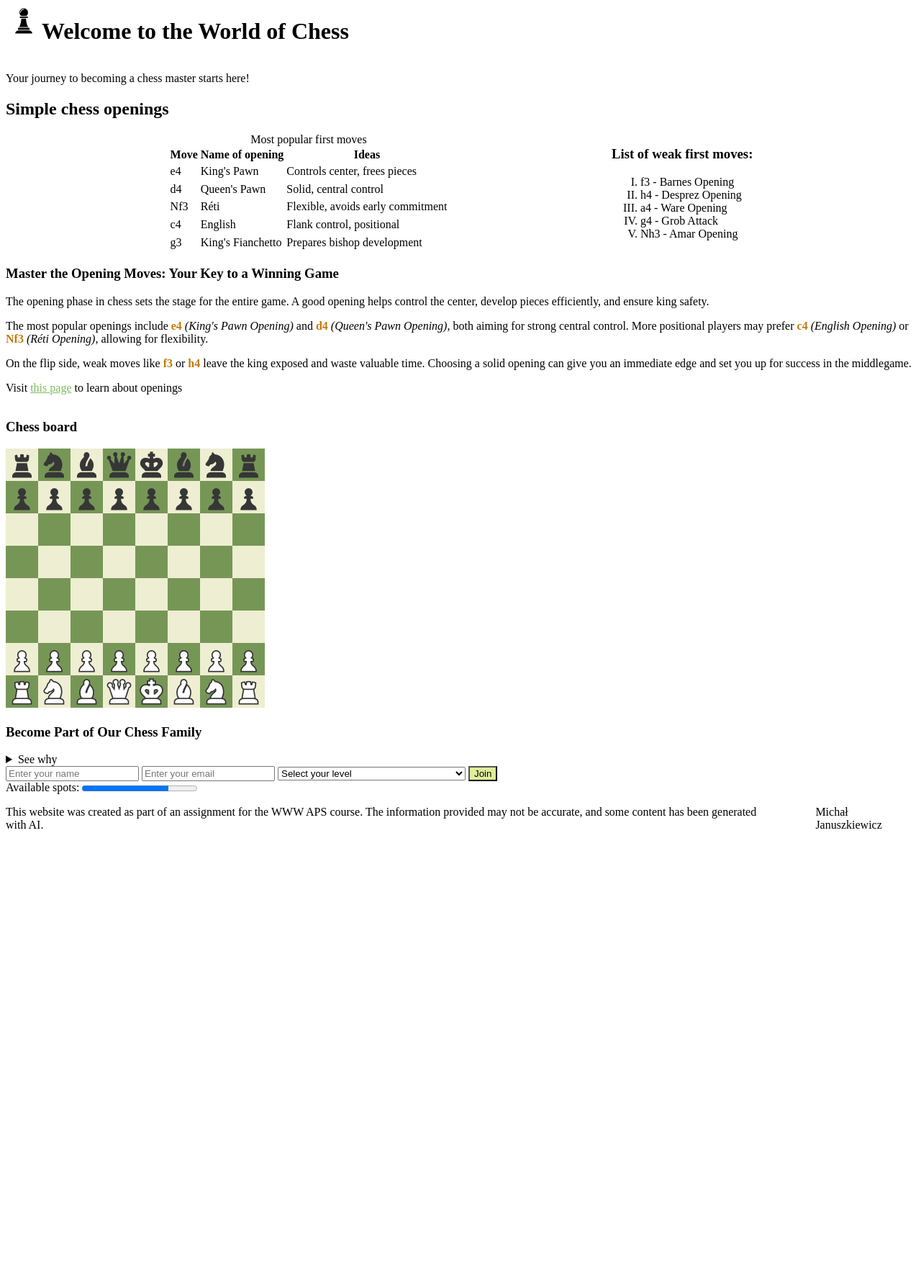
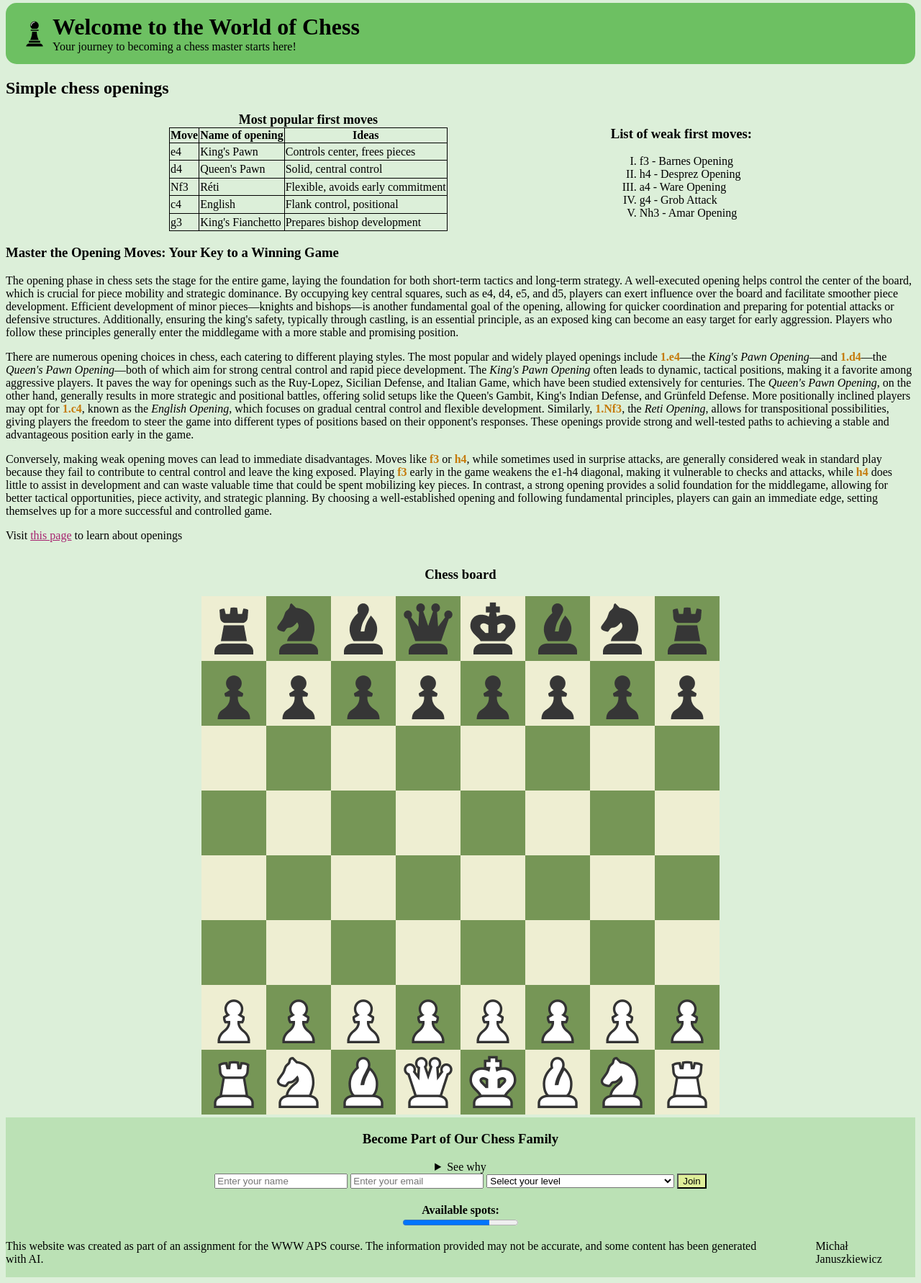
Before and after one commit to M1chalj/M1chalj.github.io, a plain HTML site: page introduction_to_openings/index.html in a window 1280 px wide. Shown: the part 4-1786 px from the top of the page at 72% size. Before the commit the page ends 1183 px from the top, so only its background shows below. Drawn offline with Linux system fonts and the light colour scheme.

Commit message:
adding more features to css

```diff
--- a/introduction_to_openings/assets/css/style.scss
+++ b/introduction_to_openings/assets/css/style.scss
@@ -1,7 +1,14 @@
-$background-hover-color: rgb(63, 61, 61);
-$background-hover-text-color: rgb(238, 238, 238);
+@use "sass:color";
 
-$link-color: rgb(127, 189, 98);
+$background-hover-color: rgb(147, 207, 139);
+$background-hover-text-color: rgb(49, 77, 45);
+
+$header-bcgclr: rgb(109, 192, 98);
+$background-color: rgba(147, 207, 139, 0.322);
+
+$footer-background-color: rgba(109, 192, 98, 0.3);
+
+$link-color: rgb(167, 36, 112);
 $text-default: rgb(0, 0, 0);
 $text-strong: rgb(197, 122, 10);
 
@@ -29,8 +36,10 @@ $button-background: rgb(222, 238, 153);
 }
 
 @media (min-width: 800px) {
-    footer:hover {
-        @include hover-react();
+    footer {
+        #disclaimer:hover {
+            @include hover-react();
+        }
     }
 
     #content {
@@ -44,8 +53,13 @@ $button-background: rgb(222, 238, 153);
     }
 }
 
+#chessboard-image {
+    text-align: center;
+}
+
 body {
-    color: $text-default
+    color: $text-default;
+    background-color: $background-color;
 }
 
 a {
@@ -61,7 +75,6 @@ strong {
     flex-direction: column;
 }
 
-
 #stats {
     display: flex;
     justify-content: space-evenly;
@@ -73,17 +86,71 @@ summary:hover {
 
 footer {
     display: flex;
+    flex-direction: column;
     justify-content: center;
-    gap: 50px;
+
+    background-color: $footer-background-color;
+
+    #enrollment-form {
+        display: flex;
+        flex-direction: column;
+        justify-content: center;
+        * {
+            margin-inline: auto;
+        }
+        h4 {
+            margin-bottom: 0px;
+        }
+    }
+
+    #disclaimer {
+        display: flex;
+        justify-content: center;
+        gap: 50px;
+    }
+
 }
 
-#upper-header {
+table, th, td {
+    border: 1px solid;
+}
+
+table {
+    border-collapse: collapse;
+
+    caption {
+        font-size: large;
+        font-weight: bold;
+    }
+}
+
+header {
     display: flex;
+    background-color: $header-bcgclr;
+    padding: 15px;
+    border-radius: 15px;
+
+    #logo {
+        display: flex;
+        flex-direction: column;
+        justify-content: center;
+    }
+
+    #title {
+        display: flex;
+        flex-direction: column;
+        h1 {
+            margin: 0px;
+        }
+        p {
+            margin: 0px;
+        }
+    }
 }
 
 button {
     background-color: $button-background;
     &:hover {
-        background-color: darken($button-background, 50%);
+        background-color: color.adjust($button-background, $lightness: -50%)
     }
 }
--- a/introduction_to_openings/index.html
+++ b/introduction_to_openings/index.html
@@ -6,11 +6,9 @@
 <body>
     <link rel="stylesheet" type="text/css" href="assets/css/style.css">
     <header>
-        <div id="upper-header">
-            <a href="https://m1chalj.github.io"><img src="assets/img/pawn.jpg" width="50" height="50" alt="Pawn"></a>
+        <a id="logo" href="https://m1chalj.github.io"><img src="assets/img/pawn.png" width="50" height="50" alt="Pawn"></a>
+        <div id="title">
             <h1>Welcome to the World of Chess</h1>
-        </div>
-        <div id="lower-header">
             <p>Your journey to becoming a chess master starts here!</p>
         </div>
     </header>
@@ -70,9 +68,9 @@
             </div>
             <div id="main-content">
                 <h3>Master the Opening Moves: Your Key to a Winning Game</h3>
-                <p>The opening phase in chess sets the stage for the entire game. A good opening helps control the center, develop pieces efficiently, and ensure king safety.</p>
-                <p>The most popular openings include <strong>e4</strong> <em>(King's Pawn Opening)</em> and <strong>d4</strong> <em>(Queen's Pawn Opening)</em>, both aiming for strong central control. More positional players may prefer <strong>c4</strong> <em>(English Opening)</em> or <strong>Nf3</strong> <em>(R&eacute;ti Opening)</em>, allowing for flexibility.</p>
-                <p>On the flip side, weak moves like <strong>f3</strong> or <strong>h4</strong> leave the king exposed and waste valuable time. Choosing a solid opening can give you an immediate edge and set you up for success in the middlegame.</p>
+                <p>The opening phase in chess sets the stage for the entire game, laying the foundation for both short-term tactics and long-term strategy. A well-executed opening helps control the center of the board, which is crucial for piece mobility and strategic dominance. By occupying key central squares, such as e4, d4, e5, and d5, players can exert influence over the board and facilitate smoother piece development. Efficient development of minor pieces—knights and bishops—is another fundamental goal of the opening, allowing for quicker coordination and preparing for potential attacks or defensive structures. Additionally, ensuring the king's safety, typically through castling, is an essential principle, as an exposed king can become an easy target for early aggression. Players who follow these principles generally enter the middlegame with a more stable and promising position.</p>
+                <p>There are numerous opening choices in chess, each catering to different playing styles. The most popular and widely played openings include <strong>1.e4</strong>—the <em>King's Pawn Opening</em>—and <strong>1.d4</strong>—the <em>Queen's Pawn Opening</em>—both of which aim for strong central control and rapid piece development. The <em>King's Pawn Opening</em> often leads to dynamic, tactical positions, making it a favorite among aggressive players. It paves the way for openings such as the Ruy-Lopez, Sicilian Defense, and Italian Game, which have been studied extensively for centuries. The <em>Queen's Pawn Opening</em>, on the other hand, generally results in more strategic and positional battles, offering solid setups like the Queen's Gambit, King's Indian Defense, and Grünfeld Defense. More positionally inclined players may opt for <strong>1.c4</strong>, known as the <em>English Opening</em>, which focuses on gradual central control and flexible development. Similarly, <strong>1.Nf3</strong>, the <em>Reti Opening</em>, allows for transpositional possibilities, giving players the freedom to steer the game into different types of positions based on their opponent's responses. These openings provide strong and well-tested paths to achieving a stable and advantageous position early in the game.</p>
+                <p>Conversely, making weak opening moves can lead to immediate disadvantages. Moves like <strong>f3</strong> or <strong>h4</strong>, while sometimes used in surprise attacks, are generally considered weak in standard play because they fail to contribute to central control and leave the king exposed. Playing <strong>f3</strong> early in the game weakens the e1-h4 diagonal, making it vulnerable to checks and attacks, while <strong>h4</strong> does little to assist in development and can waste valuable time that could be spent mobilizing key pieces. In contrast, a strong opening provides a solid foundation for the middlegame, allowing for better tactical opportunities, piece activity, and strategic planning. By choosing a well-established opening and following fundamental principles, players can gain an immediate edge, setting themselves up for a more successful and controlled game.</p>
                             <p>Visit <a href="https://m1chalj.github.io/list">this page</a> to learn about openings</p>
             </div>
         </div>
@@ -81,32 +79,36 @@
 
         <div id="chessboard-image">
             <h3>Chess board</h3>
-            <img src="assets/img/chessboard.png" alt="Chess board" width="360" height="360" usemap="#chessboard-map">
+            <img src="assets/img/chessboard.png" alt="Chess board" width="720" height="720" usemap="#chessboard-map">
         </div>
 
         <map name="chessboard-map">
             <!--Black pieces-->
-            <area shape="rect" coords="0,0,45,45" alt="A1" href="https://en.wikipedia.org/wiki/Rook_(chess)">
-            <area shape="rect" coords="45,0,90,45" alt="B1" href="https://en.wikipedia.org/wiki/Knight_(chess)">
-            <area shape="rect" coords="90,0,135,45" alt="C1" href="https://en.wikipedia.org/wiki/Bishop_(chess)">
-            <area shape="rect" coords="135,0,180,45" alt="D1" href="https://en.wikipedia.org/wiki/Queen_(chess)">
-            <area shape="rect" coords="180,0,225,45" alt="E1" href="https://en.wikipedia.org/wiki/King_(chess)">
-            <area shape="rect" coords="225,0,270,45" alt="F1" href="https://en.wikipedia.org/wiki/Bishop_(chess)">
-            <area shape="rect" coords="270,0,315,45" alt="G1" href="https://en.wikipedia.org/wiki/Knight_(chess)">
-            <area shape="rect" coords="315,0,360,45" alt="H1" href="https://en.wikipedia.org/wiki/Rook_(chess)">
-            <area shape="rect" coords="0,45,360,90" alt="2nd row" href="https://en.wikipedia.org/wiki/Pawn_(chess)">
+            <area shape="rect" coords="0,0,90,90" alt="A1" href="https://en.wikipedia.org/wiki/Rook_(chess)">
+            <area shape="rect" coords="90,0,180,90" alt="B1" href="https://en.wikipedia.org/wiki/Knight_(chess)">
+            <area shape="rect" coords="180,0,270,90" alt="C1" href="https://en.wikipedia.org/wiki/Bishop_(chess)">
+            <area shape="rect" coords="270,0,360,90" alt="D1" href="https://en.wikipedia.org/wiki/Queen_(chess)">
+            <area shape="rect" coords="360,0,450,90" alt="E1" href="https://en.wikipedia.org/wiki/King_(chess)">
+            <area shape="rect" coords="450,0,540,90" alt="F1" href="https://en.wikipedia.org/wiki/Bishop_(chess)">
+            <area shape="rect" coords="540,0,630,90" alt="G1" href="https://en.wikipedia.org/wiki/Knight_(chess)">
+            <area shape="rect" coords="630,0,720,90" alt="H1" href="https://en.wikipedia.org/wiki/Rook_(chess)">
+            <area shape="rect" coords="0,90,720,180" alt="2nd row" href="https://en.wikipedia.org/wiki/Pawn_(chess)">
             <!--White pieces-->
-            <area shape="rect" coords="0,315,45,360" alt="A8" href="https://en.wikipedia.org/wiki/Rook_(chess)">
-            <area shape="rect" coords="45,315,90,360" alt="B8" href="https://en.wikipedia.org/wiki/Knight_(chess)">
-            <area shape="rect" coords="90,315,135,360" alt="C8" href="https://en.wikipedia.org/wiki/Bishop_(chess)">
-            <area shape="rect" coords="135,315,180,360" alt="D8" href="https://en.wikipedia.org/wiki/Queen_(chess)">
-            <area shape="rect" coords="180,315,225,360" alt="E8" href="https://en.wikipedia.org/wiki/King_(chess)">
-            <area shape="rect" coords="225,315,270,360" alt="F8" href="https://en.wikipedia.org/wiki/Bishop_(chess)">
-            <area shape="rect" coords="270,315,315,360" alt="G8" href="https://en.wikipedia.org/wiki/Knight_(chess)">
-            <area shape="rect" coords="315,315,360,360" alt="H8" href="https://en.wikipedia.org/wiki/Rook_(chess)">
-            <area shape="rect" coords="0,270,360,315" alt="7th row" href="https://en.wikipedia.org/wiki/Pawn_(chess)">
+            <area shape="rect" coords="0,630,90,720" alt="A8" href="https://en.wikipedia.org/wiki/Rook_(chess)">
+            <area shape="rect" coords="90,630,180,720" alt="B8" href="https://en.wikipedia.org/wiki/Knight_(chess)">
+            <area shape="rect" coords="180,630,270,720" alt="C8" href="https://en.wikipedia.org/wiki/Bishop_(chess)">
+            <area shape="rect" coords="270,630,360,720" alt="D8" href="https://en.wikipedia.org/wiki/Queen_(chess)">
+            <area shape="rect" coords="360,630,450,720" alt="E8" href="https://en.wikipedia.org/wiki/King_(chess)">
+            <area shape="rect" coords="450,630,540,720" alt="F8" href="https://en.wikipedia.org/wiki/Bishop_(chess)">
+            <area shape="rect" coords="540,630,630,720" alt="G8" href="https://en.wikipedia.org/wiki/Knight_(chess)">
+            <area shape="rect" coords="630,630,720,720" alt="H8" href="https://en.wikipedia.org/wiki/Rook_(chess)">
+            <area shape="rect" coords="0,540,720,630" alt="7th row" href="https://en.wikipedia.org/wiki/Pawn_(chess)">
         </map>
 
+
+    </article>
+    <footer>
+        <div id="enrollment-form">
             <h3>Become Part of Our Chess Family</h3>
             <details>
                 <summary>See why</summary>
@@ -138,12 +140,13 @@
                 </select>
                 <button type="submit">Join</button>
             </form>
-        Available spots:
+            <h4>Available spots:</h4>
             <progress value="75" max="100"></progress>
-    </article>
-    <footer>
+        </div>
+        <div id="disclaimer">
             <p>This website was created as part of an assignment for the WWW APS course. The information provided may not be accurate, and some content has been generated with AI.</p>
             <p>Micha&#322; Januszkiewicz</p>
+        </div>
     </footer>
 </body>
 </html>
```
Also changed, not shown: introduction_to_openings/assets/css/style.css, introduction_to_openings/assets/img/pawn.png (added), 1 other file. Lines whose indentation alone changed are shown as unchanged.
